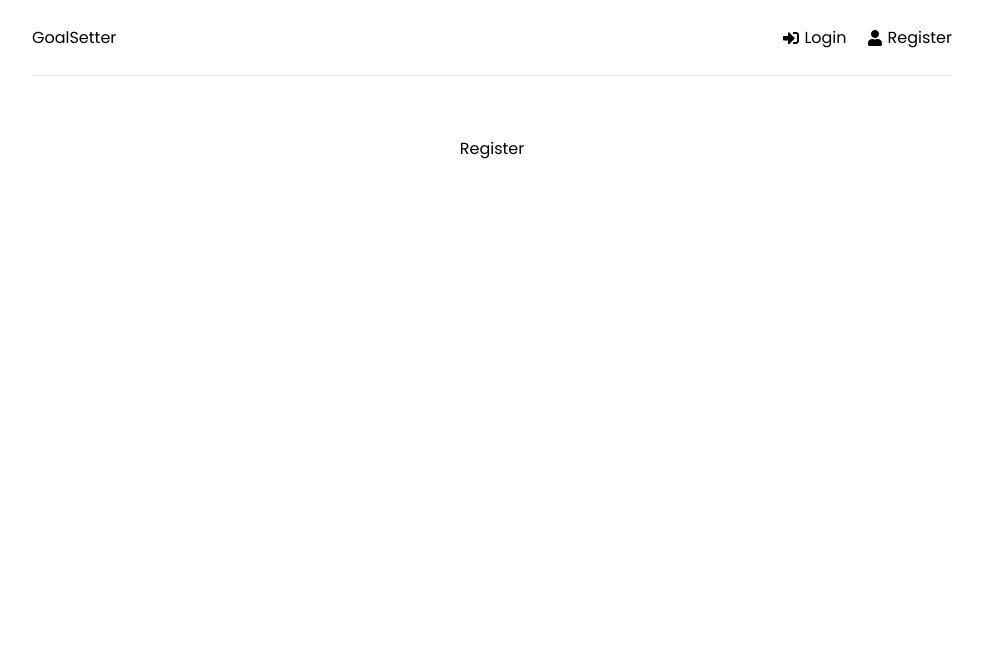
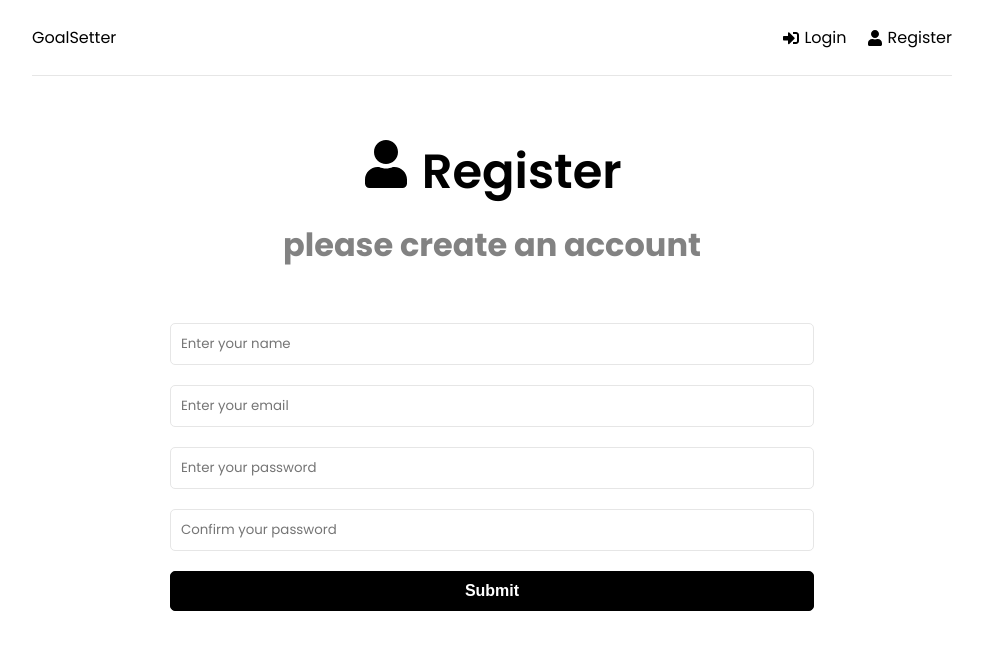
Before and after one commit to Nayana333/redux-project, a React (Create React App) app in the folder frontend/: page /register in a window 1280 px wide. Shown: the top 650 px of the page, without its empty margins (148-1131 px from the left). Built offline with nearby package versions, Linux system fonts and the light colour scheme.

Commit message:
login and register form

```diff
--- a/frontend/src/pages/Login.jsx
+++ b/frontend/src/pages/Login.jsx
@@ -1,10 +1,55 @@
 import React from 'react'
+import { useState,useEffect } from 'react'
+import {FaSignInAlt} from 'react-icons/fa'
+function Login() {
+    const [formData,setFormData]=useState({
 
-function Login() {
+        email:'',
+        password:'',
+
+    })
+
+    const {email,password}=formData
+    const onChange=(e)=>{
+        setFormData((prevState)=>({
+            ...prevState,
+            [e.target.name]:e.target.value
+        }))
+
+    }
+
+    const onSubmit=(e)=>{
+        e.preventDefault()
+    }
   return (
-    <div>
-      Login
-    </div>
+    <>
+    <section className='heading'>
+        <h1>
+        <FaSignInAlt/> Login
+        </h1>
+        <p>Login and start set goals </p>
+    </section>
+
+
+    <section className='form'>
+        <form onSubmit={onSubmit}>
+            <div className='form-group'>
+
+
+         <div className='form-group'>
+    <input type='text' className='form-control' id='email' name='email' value={email} placeholder='Enter your email' onChange={onChange}/></div>
+
+         <div className='form-group'>
+    <input type='password' className='form-control' id='password' name='password' value={password} placeholder='Enter your password' onChange={onChange}/></div>
+
+
+         </div>
+        </form>
+      <form className='form-group'>
+        <button type='submit' className='btn btn-block'>Submit</button>
+      </form>
+    </section>
+    </>
   )
 }
 
--- a/frontend/src/pages/Register.jsx
+++ b/frontend/src/pages/Register.jsx
@@ -1,8 +1,57 @@
 import React from 'react'
+import { useState,useEffect } from 'react'
+import {FaUser} from 'react-icons/fa'
+function Register() {
+    const [formData,setFormData]=useState({
+        name:'',
+        email:'',
+        password:'',
+        password2:''
+    })
 
-function Register() {
+    const {name,email,password,password2}=formData
+    const onChange=(e)=>{
+        setFormData((prevState)=>({
+            ...prevState,
+            [e.target.name]:e.target.value
+        }))
+
+    }
+
+    const onSubmit=(e)=>{
+        e.preventDefault()
+    }
   return (
-    <div>Register</div>
+    <>
+    <section className='heading'>
+        <h1>
+        <FaUser/> Register
+        </h1>
+        <p>please create an account</p>
+    </section>
+
+
+    <section className='form'>
+        <form onSubmit={onSubmit}>
+            <div className='form-group'>
+            <div className='form-group'>
+    <input type='text' className='form-control' id='name' name='name' value={name} placeholder='Enter your name' onChange={onChange}/></div>
+
+         <div className='form-group'>
+    <input type='text' className='form-control' id='email' name='email' value={email} placeholder='Enter your email' onChange={onChange}/></div>
+
+         <div className='form-group'>
+    <input type='password' className='form-control' id='password' name='password' value={password} placeholder='Enter your password' onChange={onChange}/></div>
+
+         <div className='form-group'>
+    <input type='password' className='form-control' id='password2' name='password2' value={password2} placeholder='Confirm your password' onChange={onChange}/></div>
+         </div>
+        </form>
+      <form className='form-group'>
+        <button type='submit' className='btn btn-block'>Submit</button>
+      </form>
+    </section>
+    </>
   )
 }
 
```
